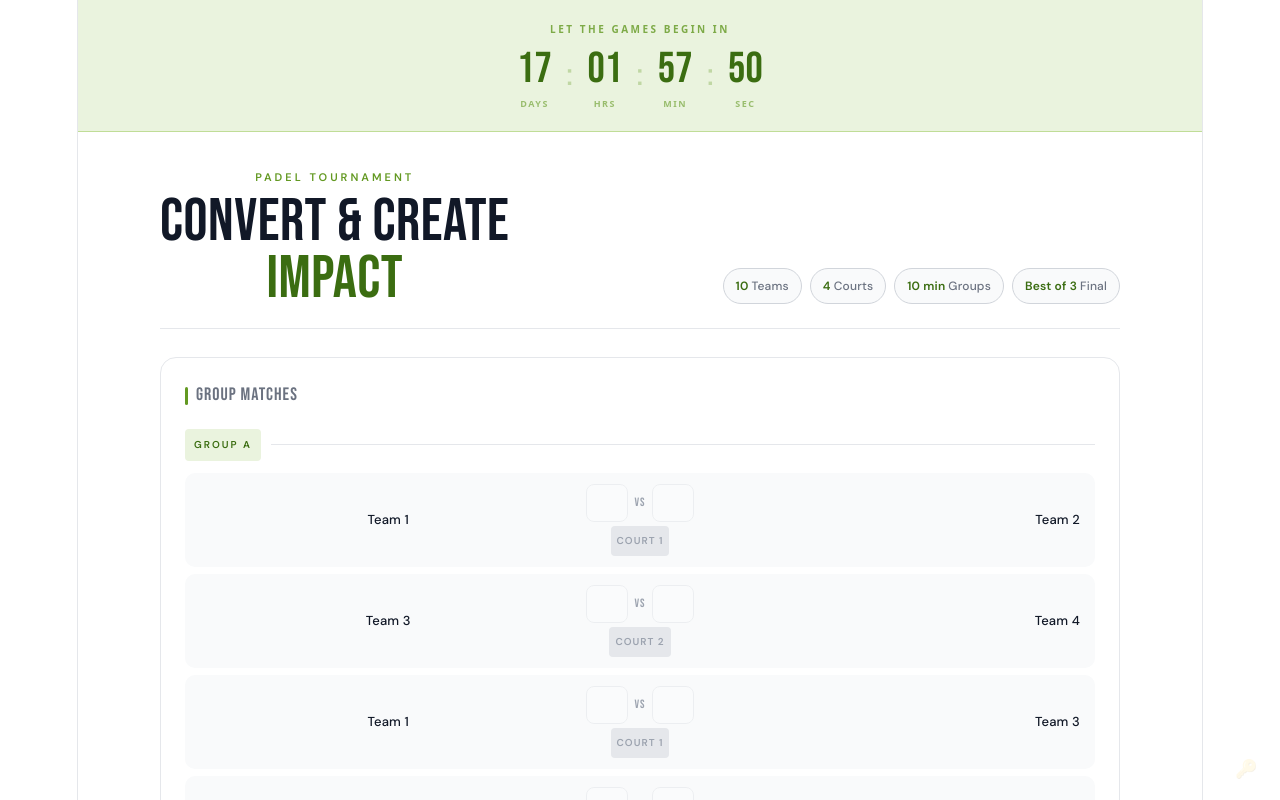
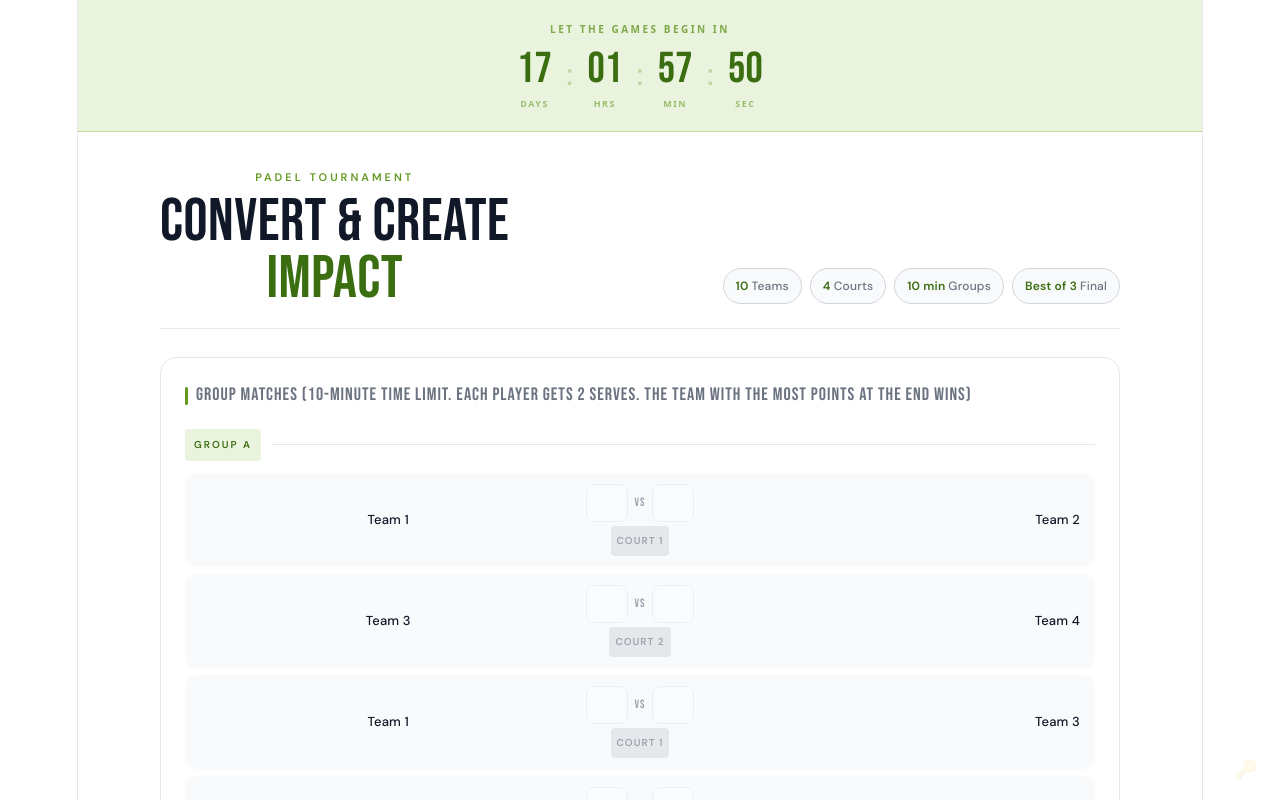
Before and after one commit to ajeesh1987/padel_tournament, a React (Vite) app: page / in a window 1280 px wide. Shown: the top 800 px of the page. Built offline with nearby package versions, Linux system fonts and the light colour scheme.

Commit message:
Update section title with detailed description

```diff
--- a/src/App.tsx
+++ b/src/App.tsx
@@ -703,7 +703,7 @@ const resetAll = () => {
           </div>
 
           <div className="section">
-            <div className="section-title"><div className="section-title-bar" />Group Matches</div>
+            <div className="section-title"><div className="section-title-bar" />Group Matches (10-minute time limit. Each player gets 2 serves. The team with the most points at the end wins)</div>
             <div className="group-divider"><span className="group-tag">Group A</span><div className="group-line" /></div>
             {groupA.map(m => <MatchRow key={m.id} m={m} teamsById={teamsById} updateGroup={updateGroup} locked={locked} />)}
             <div className="group-divider"><span className="group-tag">Group B</span><div className="group-line" /></div>
```
